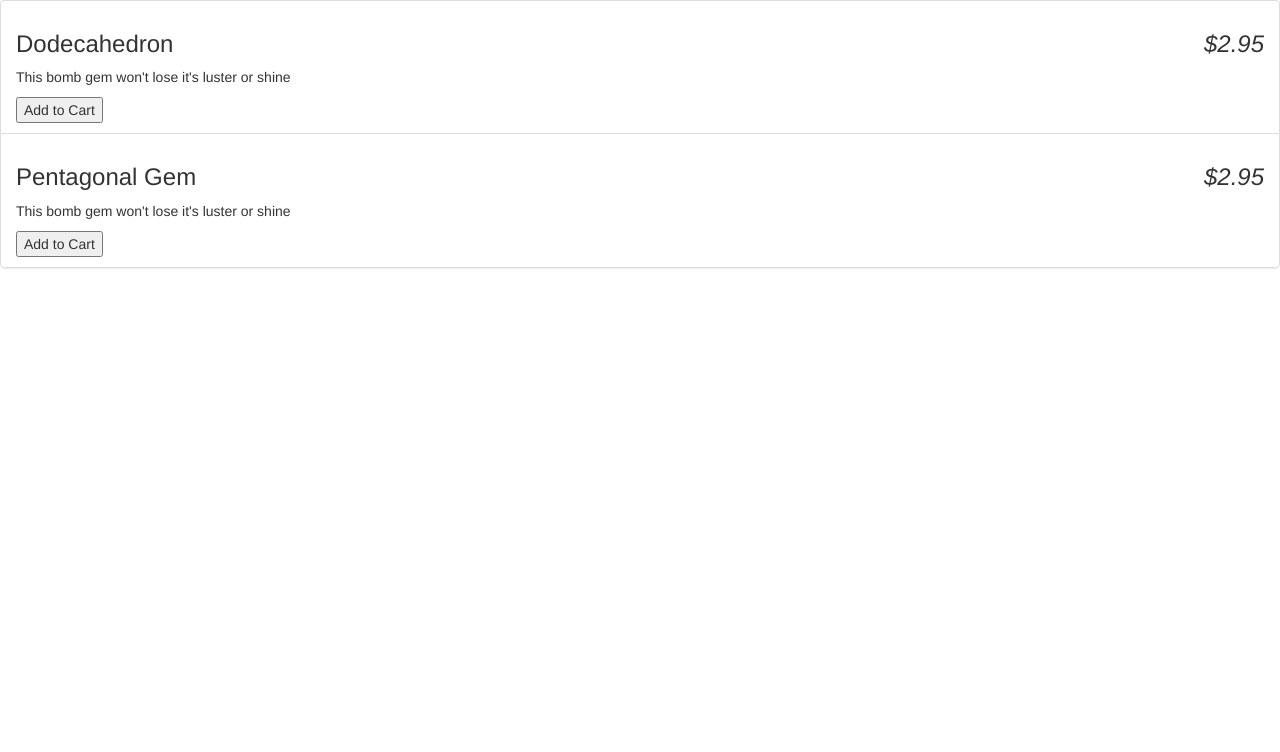
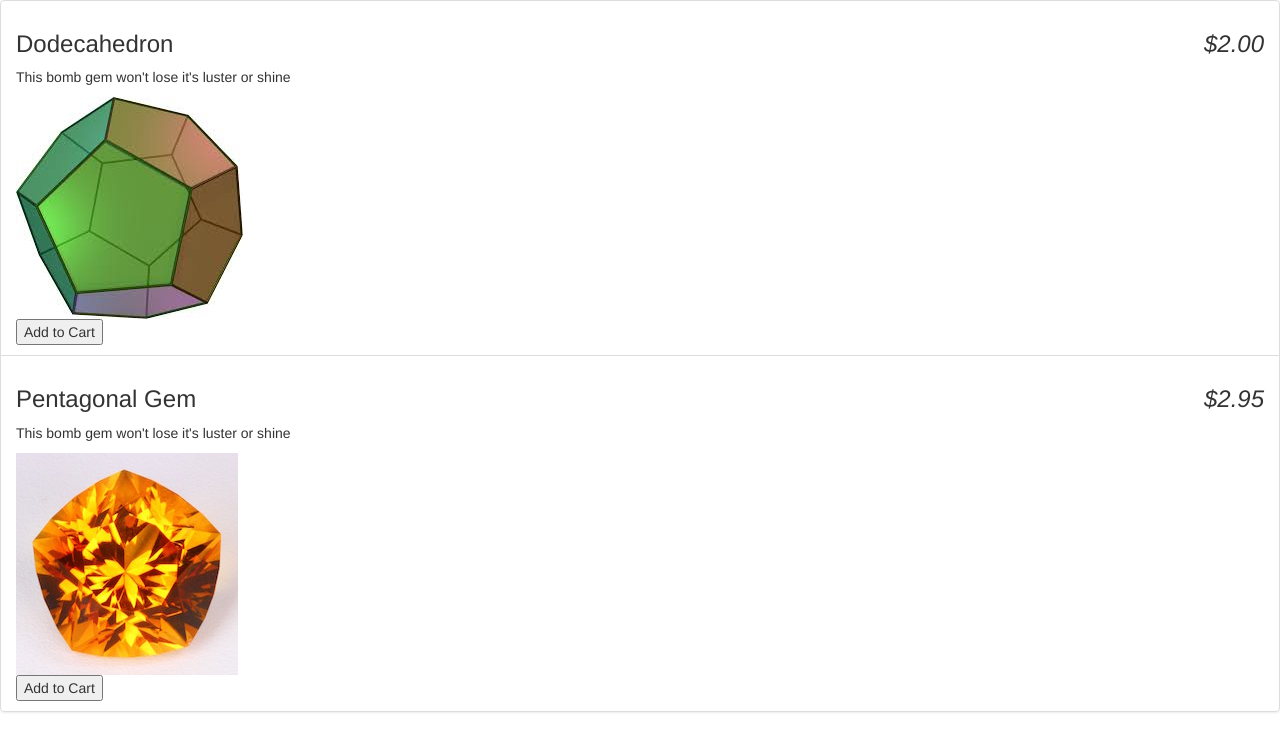
Before and after one commit to prontoponcho/AngularPractice, a plain HTML site: page index.html in a window 1280 px wide. Drawn offline with nearby package versions, Linux system fonts and the light colour scheme.

Commit message:
add gem images

```diff
--- a/index.html
+++ b/index.html
@@ -3,6 +3,7 @@
 <html ng-app="store">
 <head>
     <script src="https://ajax.googleapis.com/ajax/libs/angularjs/1.6.1/angular.min.js"></script>
+
     <!-- Latest compiled and minified CSS -->
     <link rel="stylesheet" href="https://maxcdn.bootstrapcdn.com/bootstrap/3.3.7/css/bootstrap.min.css" integrity="sha384-BVYiiSIFeK1dGmJRAkycuHAHRg32OmUcww7on3RYdg4Va+PmSTsz/K68vbdEjh4u" crossorigin="anonymous">
 
@@ -23,9 +24,14 @@
             <li class="list-group-item" ng-repeat="product in store.product">
                 <div ng-hide="product.soldOut">
                     <h3> {{product.name}}
-                        <em class="pull-right">${{product.price}}</em>
+                        <em class="pull-right">
+                        <!-- currency is a filter that price is piped through. the number is formatted to the localized currency  -->
+                        {{product.price | currency}}</em>
                     </h3>
                     <p> {{product.description}} </p>
+                    <div>
+                        <img ng-src="{{product.images[0].full}}"/>
+                    </div>
                     <button ng-show="product.canPurchase"> Add to Cart </button>
                 </div>
             </li>
--- a/js/app.js
+++ b/js/app.js
@@ -11,17 +11,30 @@
     var gems = [
         {
             name: 'Dodecahedron',
-            price: 2.95,
+            price: 2,
             description: 'This bomb gem won\'t lose it\'s luster or shine',
             canPurchase: true,
-            soldOut: false
+            soldOut: false,
+            images: [
+                {
+                    full: 'img/dodecahedron-full.jpg',
+                    thumb: null
+                }
+            ]
         },
         {
             name: 'Pentagonal Gem',
             price: 2.95,
             description: 'This bomb gem won\'t lose it\'s luster or shine',
             canPurchase: true,
-            soldOut: false
+            soldOut: false,
+            images: [
+                {
+                    full: 'img/pentagonal-full.jpg',
+                    thumb: null
+                }
+            ]
+
         }
     ];
 
```
Also changed, not shown: img/dodecahedron-full.jpg (added), img/pentagonal-full.jpg (added).
